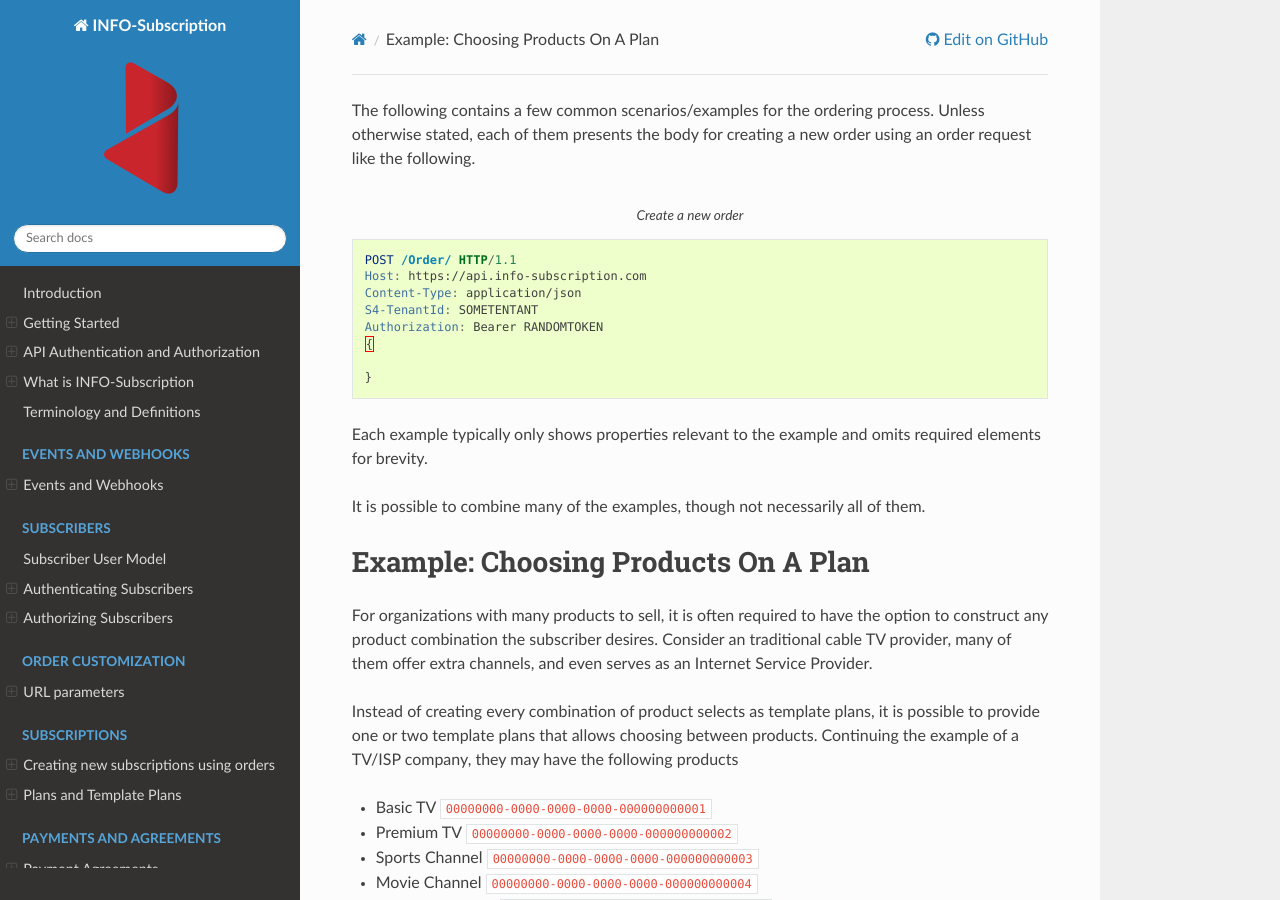
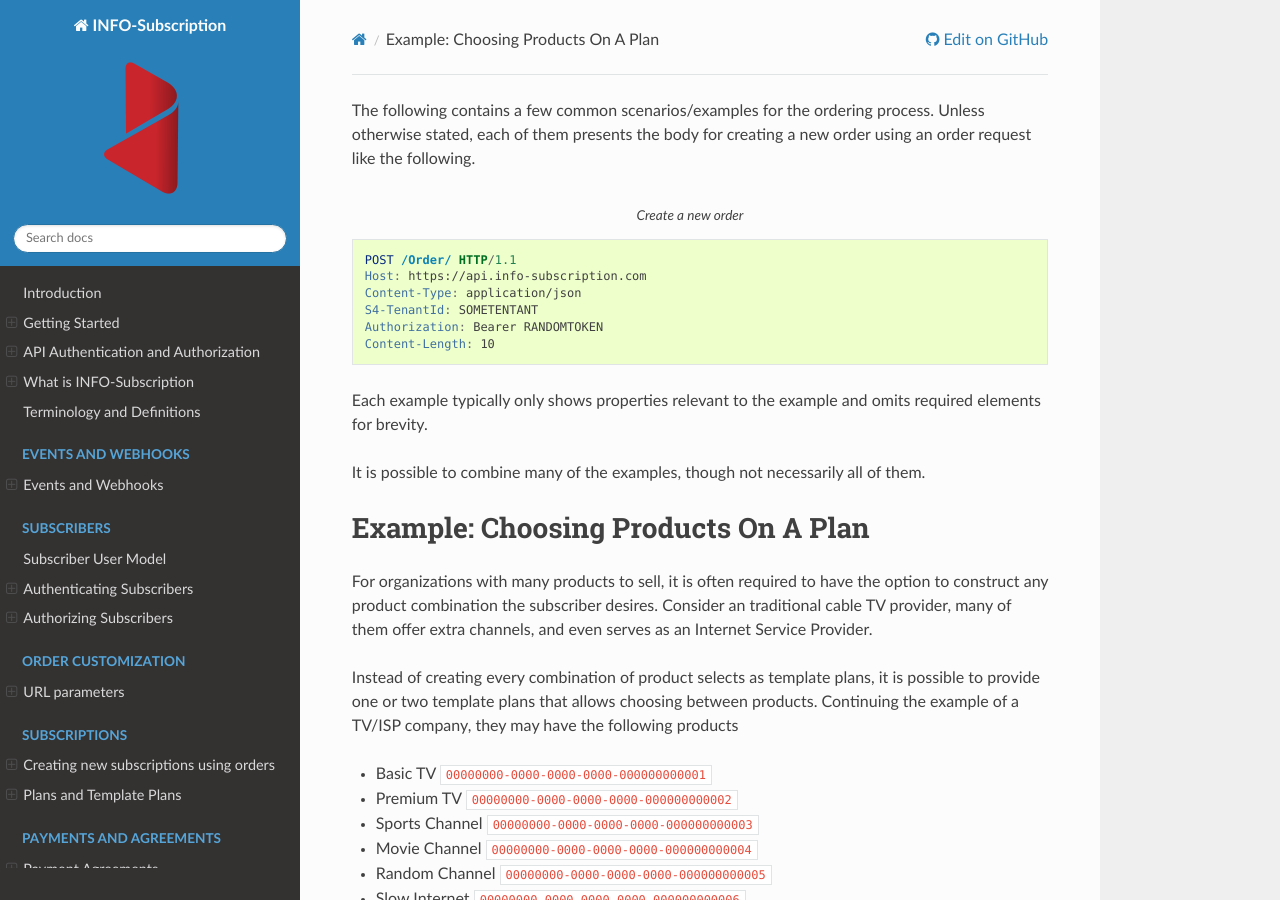
Before and after one commit to infosoftas/info-subscription-doc, a Sphinx documentation site: the page built from source/subscription/orders/examples/examples.rst, in a window 1280 px wide and 900 px high. Built offline with Sphinx 7.4.7 and the Read the Docs theme 2.0.0, drawn with Linux system fonts in a browser that asks for light colours; formulas are drawn with MathJax 3.

Commit message:
Additional warning cleanup

```diff
--- a/source/subscription/orders/examples/examples.rst
+++ b/source/subscription/orders/examples/examples.rst
@@ -3,17 +3,17 @@
 The following contains a few common scenarios/examples for the ordering process.
 Unless otherwise stated, each of them presents the body for creating a new order using an order request like the following.
 
-.. code-block:: HTTP
+.. code-block:: http
     :caption: Create a new order
+    :name: create-new-order
 
     POST /Order/ HTTP/1.1
     Host: https://api.info-subscription.com
     Content-Type: application/json
     S4-TenantId: SOMETENTANT
     Authorization: Bearer RANDOMTOKEN
-    {
+    Content-Length: 10
 
-    }
 
 Each example typically only shows properties relevant to the example and omits required elements for brevity.
 
```
